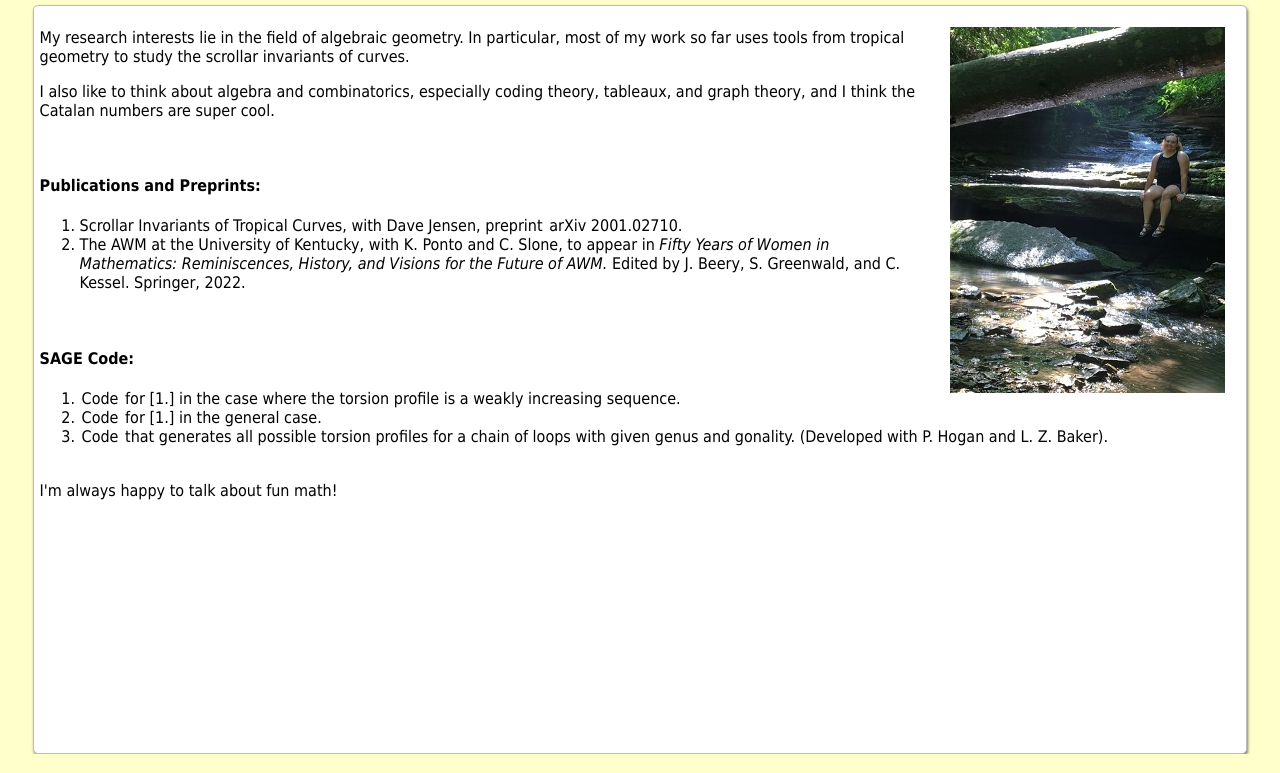
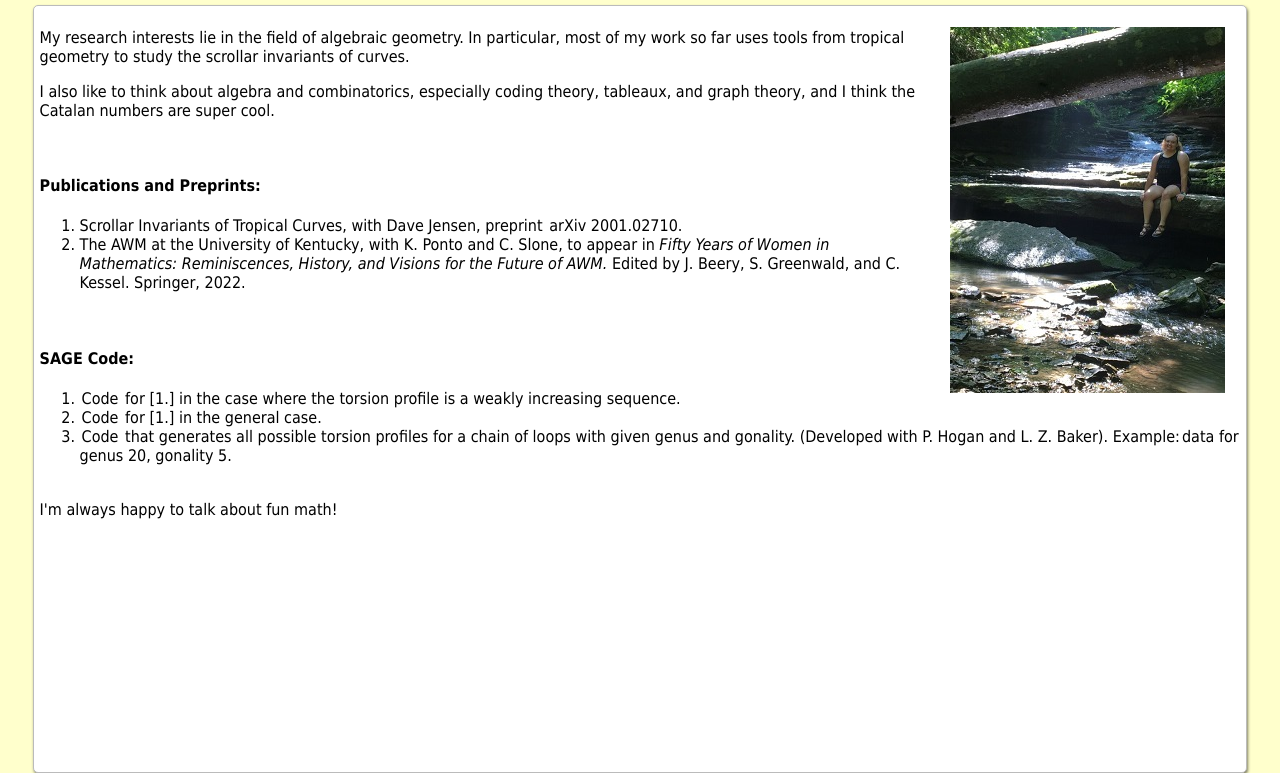
Before and after one commit to kalilajo/kalilajo.github.io, a plain HTML site: page Research.html in a window 1280 px wide. Shown: the part 499-1272 px from the top of the page. Drawn offline with Linux system fonts and the light colour scheme.

Commit message:
Update Research.html

```diff
--- a/Research.html
+++ b/Research.html
@@ -44,7 +44,7 @@
         <li><a target="_blank" href="https://github.com/kalilajo/numberboxes/blob/master/General%20Case%20SI%20Calculator.ipynb">Code</a> for [1.] in the general case. </li>
 
 	<li><a target="_blank" href="https://github.com/kalilajo/numberboxes/blob/master/Tropicalfinal.ipynb">Code</a> that generates all possible torsion profiles for a
-		chain of loops with given genus and gonality. (Developed with P. Hogan and L. Z. Baker). </li>
+		chain of loops with given genus and gonality. (Developed with P. Hogan and L. Z. Baker). Example:<a target="_blank" href="https://github.com/kalilajo/numberboxes/blob/master/g20k5.csv">data for genus 20, gonality 5.</a> </li>
     </ol>
 
 </br>
```
